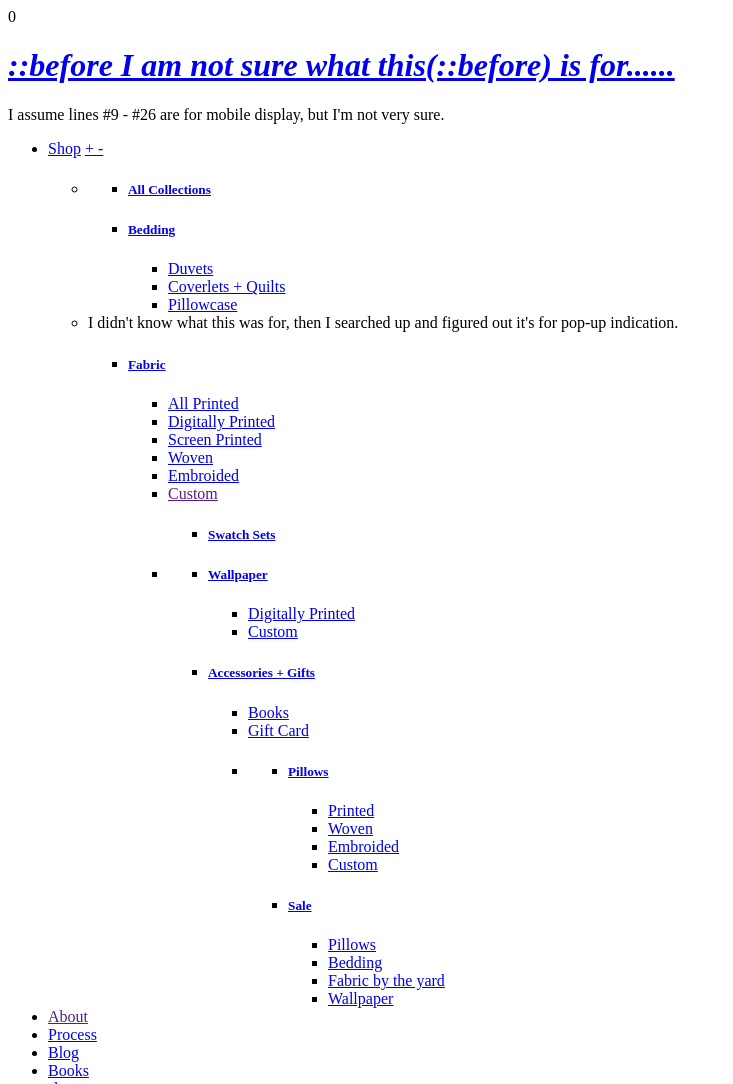
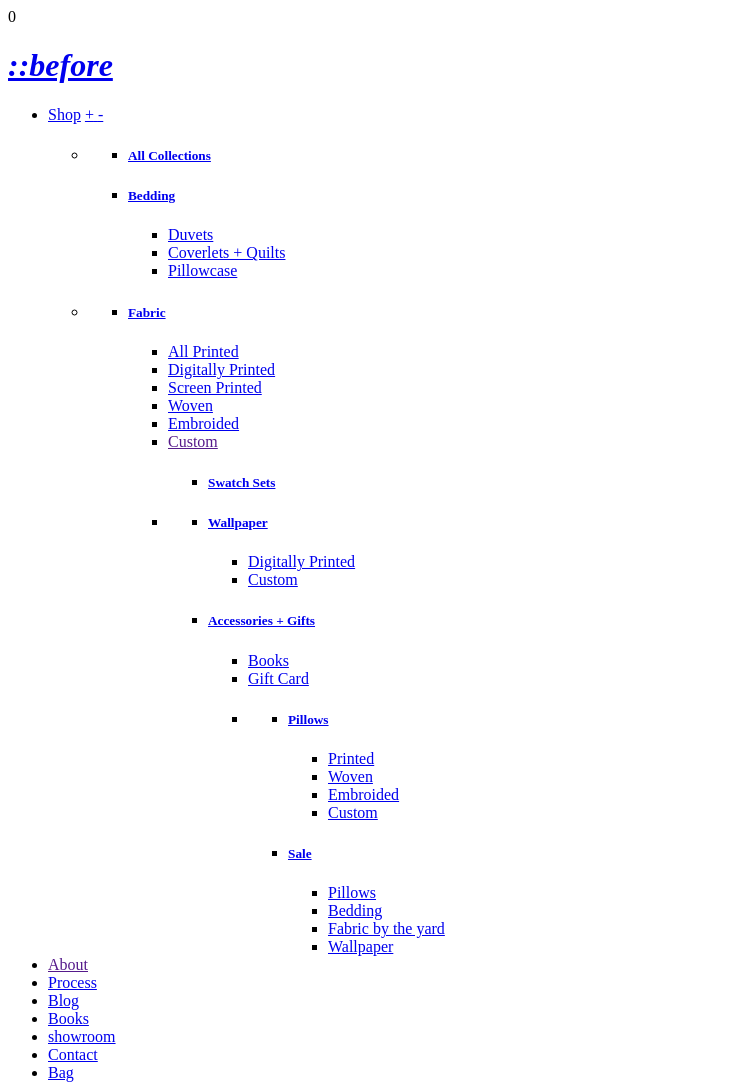
Before and after one commit to woaihkx/html-navbar, a plain HTML site: page index.html in a window 1280 px wide. Shown: the top 1084 px of the page, without its empty margins (0-733 px from the left). Drawn offline with Linux system fonts and the light colour scheme.

Commit message:
add comments

```diff
--- a/index.html
+++ b/index.html
@@ -18,14 +18,14 @@
             <a href="https://rebeccaatwood.com/" itemprop="url">
               <i class="icon icon-ra_primary-logo">
                 ::before
-                I am not sure what this(::before) is for......
+                  <!--I am not sure what this(::before) is for......-->
               </i>
             </a>
           </h1>
         </div>
         <a href class="menuToggle header-hamburger"></a>
       </div>
-      I assume lines #9 - #26 are for mobile display, but I'm not very sure.
+        <!--I assume lines #9 - #26 are for mobile display, but I'm not very sure.-->
       <div class ="header-menu nav-wrapper">
         <ul class="main-menu accessibleNav">
           <li class="grandparent  kids-4">
@@ -61,7 +61,8 @@
                     </li>
                   </ul>
                 </li>
-                <li aria-haspopup="true"> I didn't know what this was for, then I searched up and figured out it's for pop-up indication.
+                <li aria-haspopup="true">
+                  <!--I didn't know what this was for, then I searched up and figured out it's for pop-up indication.-->
                   <ul class="collection-nav--child">
                     <li class="collection-nav--child-link">
                       <h5>
```
